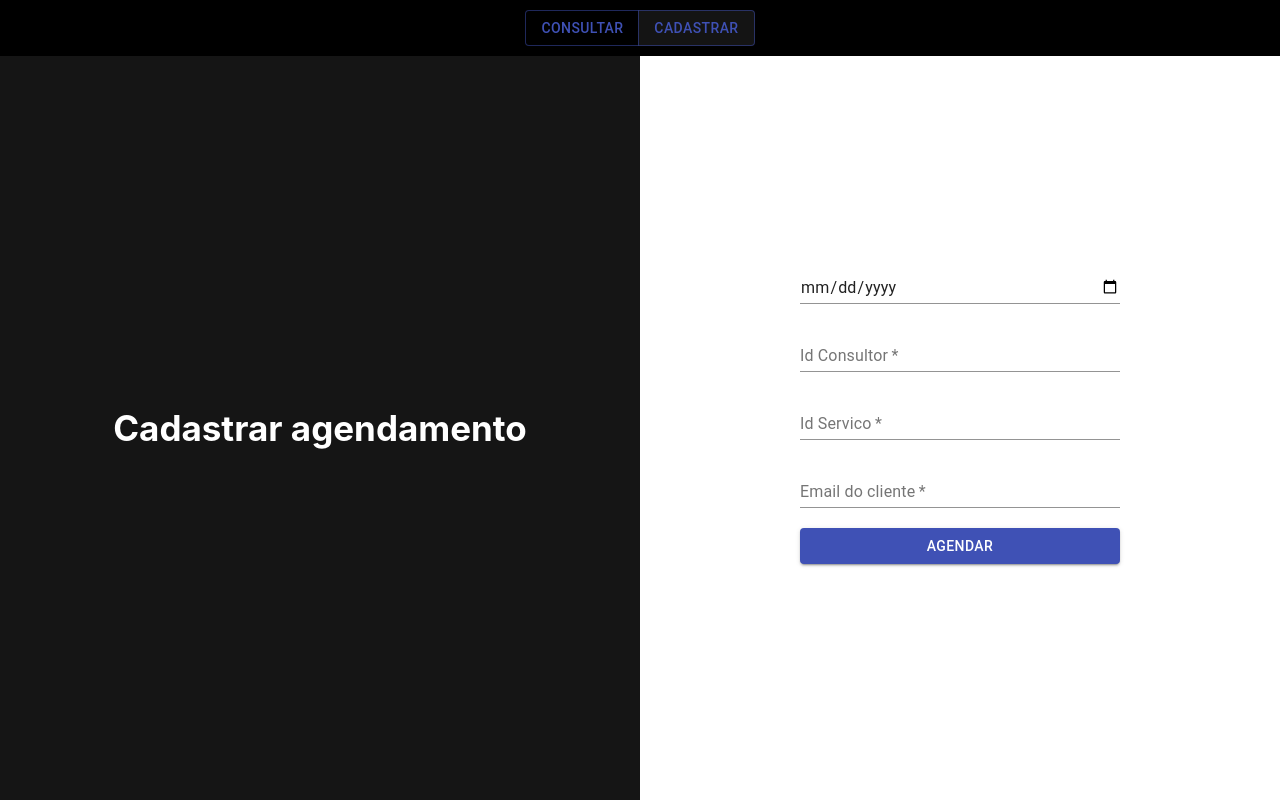
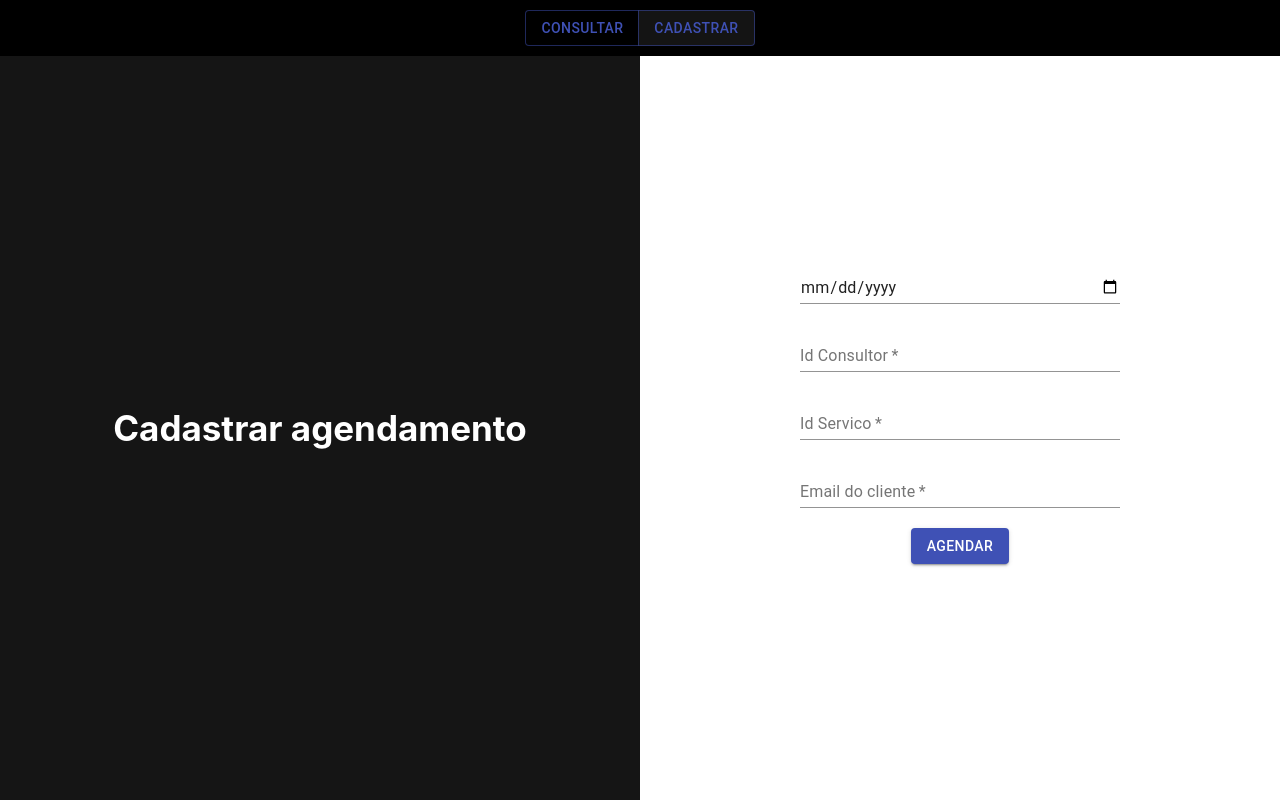
Before and after one commit to samenc99/teste-4linux-front, a React (Create React App) app in the folder project/: page / in a window 1280 px wide. Built offline with nearby package versions, Linux system fonts and the light colour scheme.

Commit message:
toSchedule

```diff
--- a/project/src/pages/GetSchedule/GetSchedule.jsx
+++ b/project/src/pages/GetSchedule/GetSchedule.jsx
@@ -1,10 +1,11 @@
-import {Content, Description, Div, idP} from "./styled";
+import {Content, Description, Div, IdP} from "./styled";
 import useForm from "../../hooks/useForm";
 import {H1} from "../../styled-components/H1";
 import {makeStyles, TextField} from "@material-ui/core";
 import Button from '@material-ui/core/Button';
-import {useEffect, useState} from "react";
+import {useState} from "react";
 import {SchedulingController} from "../../controller/SchedulingController";
+import {MyButton} from "../../styled-components/MyButton";
 
 const initialForm = {data: '', idServico: '', idConsultor: ''}
 
@@ -41,8 +42,8 @@ export default function GetSchedule({active, setActive}){
     return schedules.map(s=>{
       return (
         <Div>
-          <idP>{s.idConsultor}</idP>
-          <idP>{s.idServico}</idP>
+          <IdP>{s.idConsultor}</IdP>
+          <IdP>{s.idServico}</IdP>
           <Description>{s.emailCliente}</Description>
         </Div>
       )
@@ -54,7 +55,7 @@ export default function GetSchedule({active, setActive}){
       {
         active?
           <>
-            <form className={classes.root}>
+            <form className={classes.root} onSubmit={getSchedule}>
               <TextField
                 type={'date'}
                 value={form.data}
@@ -65,7 +66,6 @@ export default function GetSchedule({active, setActive}){
                 <TextField
                   className={classes.tam}
                   type={'number'}
-                  required
                   label={'Id Consultor'}
                   value={form.idConsultor}
                   onChange={setForm}
@@ -74,14 +74,15 @@ export default function GetSchedule({active, setActive}){
                 <TextField
                   className={classes.tam}
                   type={'number'}
-                  required
                   label={'Id Servico'}
                   value={form.idServico}
                   onChange={setForm}
                   name={'idServico'}
                 />
               </div>
-              <Button variant={'contained'} color={'secondary'} onClick={getSchedule}>Consultar</Button>
+              <MyButton>
+                <Button variant={'contained'} color={'secondary'}>Consultar</Button>
+              </MyButton>
             </form>
             {renderSchedules()}
           </>
--- a/project/src/pages/GetSchedule/styled.js
+++ b/project/src/pages/GetSchedule/styled.js
@@ -31,7 +31,7 @@ export const Div = styled.div`
   align-items: center;
 `
 
-export const idP = styled.p`
+export const IdP = styled.p`
   width: 20%;
 `
 
--- a/project/src/pages/ToSchedule/ToSchedule.jsx
+++ b/project/src/pages/ToSchedule/ToSchedule.jsx
@@ -4,6 +4,8 @@ import {makeStyles} from "@material-ui/core";
 import TextField from '@material-ui/core/TextField';
 import Button from '@material-ui/core/Button';
 import {H1} from "../../styled-components/H1";
+import {SchedulingController} from "../../controller/SchedulingController";
+import {MyButton} from "../../styled-components/MyButton";
 
 const initialForm = {data: '', idConsultor: '', idServico: '', emailCliente: ''}
 
@@ -16,14 +18,28 @@ const useStyles = makeStyles((theme) => ({
   }
 }));
 
+const schedulingController = new SchedulingController()
+
 export default function ToSchedule({active, setActive}){
   const [form, setForm, clearForm] = useForm(initialForm)
   const classes = useStyles()
+
+  const onSubmit = async(e)=>{
+    e.preventDefault()
+    try{
+      await schedulingController.toSchedule(form)
+      clearForm()
+      alert('Agendado com sucesso!')
+    }catch (err){
+      alert(err.message)
+    }
+  }
+
   return(
     <Content active={active}>
       {
         !active?
-          <form className={classes.root}>
+          <form className={classes.root} onSubmit={onSubmit}>
               <TextField
                 type={'date'}
                 required
@@ -55,7 +71,10 @@ export default function ToSchedule({active, setActive}){
                 name={'emailCliente'}
                 type={'email'}
               />
-              <Button variant={'contained'} color={'primary'}>AGENDAR</Button>
+              <MyButton><Button
+                variant={'contained'}
+                color={'primary'}
+              >AGENDAR</Button></MyButton>
             </form>
           :
           <H1>Consultar agendamento</H1>
--- /dev/null
+++ b/project/src/styled-components/MyButton.js
@@ -0,0 +1,7 @@
+import styled from "styled-components";
+
+export const MyButton = styled.button`
+  border: none;
+  background-color: rgba(0,0,0,0);
+  width: 100%;
+`
```
